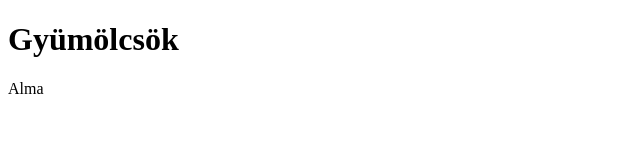
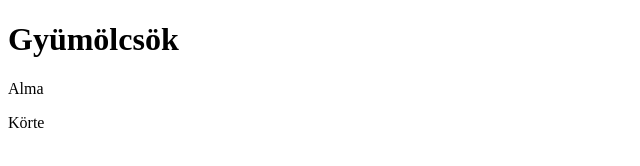
Before and after one commit to Geolidth/gyumi, a website: page index.html in a window 1280 px wide. Shown: the full height of the page, 0-640 px from the left. Drawn offline with Linux system fonts and the light colour scheme.

Commit message:
Körte hozzáadva

```diff
--- a/index.html
+++ b/index.html
@@ -10,5 +10,7 @@
 
     <p>Alma</p>
 
+    <p>Körte</p>
+
 </body>
 </html>
```
